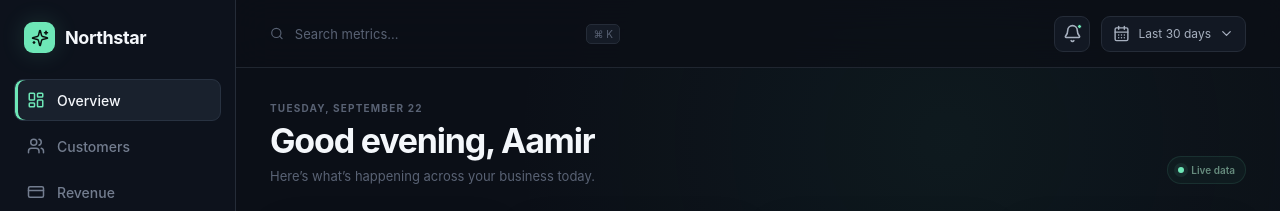
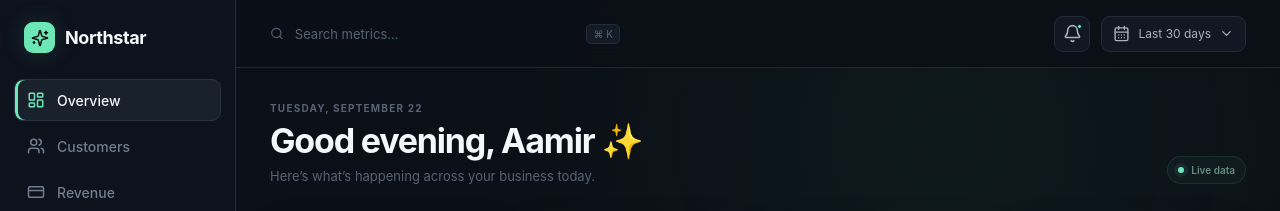
Before and after one commit to heyitsaamir/dashboard-analytics, a React (Vite) app: page / in a window 1280 px wide. Shown: the top 211 px of the page. Built offline with nearby package versions, Linux system fonts and the light colour scheme.

Commit message:
Add sparkle emoji to dashboard heading
Co-authored-by: Copilot <223556219+Copilot@users.noreply.github.com>

```diff
--- a/src/App.tsx
+++ b/src/App.tsx
@@ -42,7 +42,7 @@ function App() {
           <div className="page-heading">
             <div>
               <p className="eyebrow">Tuesday, September 22</p>
-              <h1>Good evening, Aamir</h1>
+              <h1>Good evening, Aamir <span aria-hidden="true">✨</span></h1>
               <p>Here’s what’s happening across your business today.</p>
             </div>
             <span className="live-indicator">
```
Also changed, not shown: 1 other file (tests, documents, lock files or other folders).
